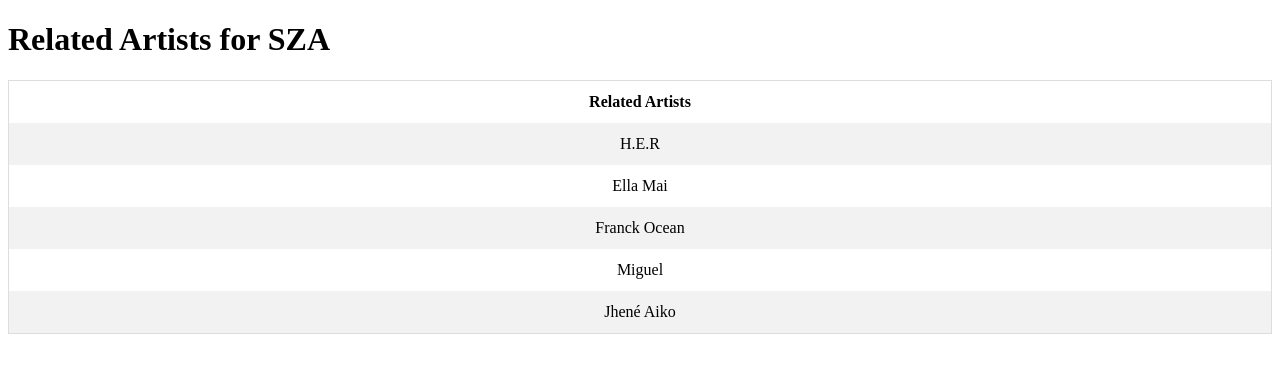
After one commit to Magret7/Music-Recommendations, a Flask app: page /SZA/relatedArtists in a window 1280 px wide. The commit adds this page. Shown: the top 373 px of the page. Run offline with Flask 3, Linux system fonts and the light colour scheme.

Commit message:
Related artists page created

```diff
--- a/main.py
+++ b/main.py
@@ -34,6 +34,17 @@
 def about():
     return render_template('about.html')
 
+@app.route('/<artist_name>/relatedArtists', methods=['GET','POST'])
+def relatedArtists(artist_name):
+    artist = None
+    for a in artists:
+        if a['name'] == artist_name:
+            artist = a
+            break
+    if artist:
+         return render_template('relatedArtists.html', artist = artist)
+    else:
+        return "Artist not found", 404
 
 # @app.route('/unitTests')
 # def unittests():
--- /dev/null
+++ b/templates/relatedArtists.html
@@ -0,0 +1,30 @@
+<!DOCTYPE html>
+<html>
+
+<head>
+    <meta charset="UTF-8" />
+    <title>Music Recommendation WebApp</title>
+    <meta name="viewport" content="width=device-width, initial-scale=1.0" />
+    <meta http-equiv="X-UA-Compatible" content="ie=edge" />
+    <link rel="stylesheet" href="/static/css/style.css" />
+</head>
+
+<body>
+    <h1>Related Artists for {{artist.name}}</h1>
+    {% if artist.RelatedArtists == [] %}
+    <p>No Related Artists exist</p>
+    {% else %}
+    <table>
+        <tr>
+            <th>Related Artists</th>
+        </tr>
+        {% for i in artist.RelatedArtists %}
+        <tr>
+            <td>{{i}}</td>
+        </tr>
+        {% endfor %}
+    </table>
+    {% endif %}
+</body>
+
+</html>
--- a/templates/showArtists.html
+++ b/templates/showArtists.html
@@ -36,7 +36,10 @@
 						<td><b>Genres: </b> Replace with Artist Genres</td>
 					</tr>
 					<tr>
-						<td><b>Related Artists: </b> Replace with Artist Related Artists</td>
+						<td>
+							<b>Related Artists: </b>
+							<a href="{{url_for('relatedArtists', artist_name = i.name)}}">Related Artists</a><br/>
+						</td>
 					</tr>
 				</table>
 			</div>
```
Also changed, not shown: 1 other file.
